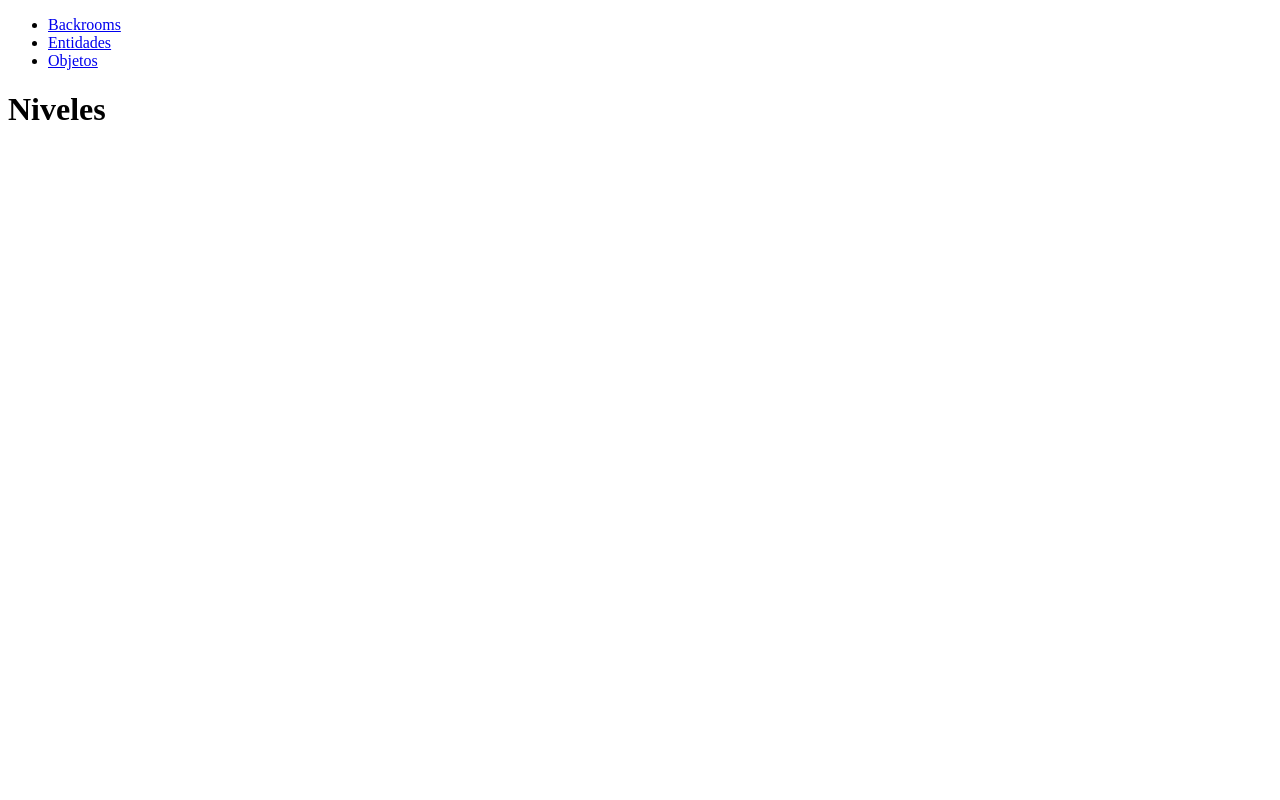
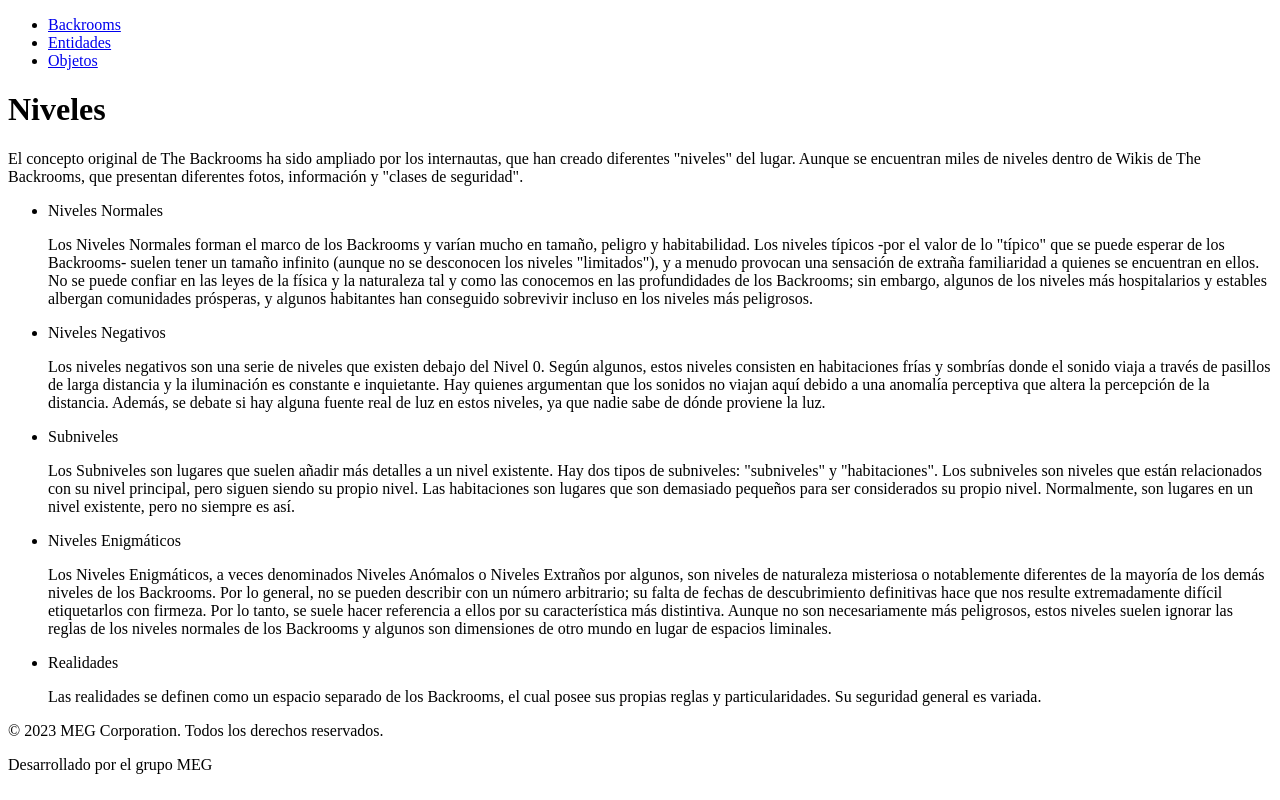
Before and after one commit to FullStackFJ/MEG-Tp1, a plain HTML site: page pages/niveles.html in a window 1280 px wide. Drawn offline with Linux system fonts and the light colour scheme.

Commit message:
Actualizacion de niveles y footer agregado en todas las pags

```diff
--- a/pages/niveles.html
+++ b/pages/niveles.html
@@ -15,6 +15,41 @@
             </ul>
         </nav>
     </header>
-    <h1>Niveles</h1>
+    <main>
+        <h1>Niveles</h1>
+        <p>El concepto original de The Backrooms ha sido ampliado por los internautas, que han creado diferentes "niveles" del lugar.
+            Aunque se encuentran miles de niveles dentro de Wikis de The Backrooms, que presentan diferentes fotos, información y "clases de seguridad".
+        </p>
+        <ul>
+            <li>Niveles Normales<p>Los Niveles Normales forman el marco de los Backrooms y varían mucho en tamaño, peligro y habitabilidad.
+                Los niveles típicos -por el valor de lo "típico" que se puede esperar de los Backrooms-
+                suelen tener un tamaño infinito (aunque no se desconocen los niveles "limitados"),
+                y a menudo provocan una sensación de extraña familiaridad a quienes se encuentran en ellos.
+                No se puede confiar en las leyes de la física y la naturaleza tal y como las conocemos en las profundidades de los Backrooms;
+                sin embargo, algunos de los niveles más hospitalarios y estables albergan comunidades prósperas,
+                 y algunos habitantes han conseguido sobrevivir incluso en los niveles más peligrosos.</p></li>
+            <li>Niveles Negativos<p>Los niveles negativos son una serie de niveles que existen debajo del Nivel 0.
+                Según algunos, estos niveles consisten en habitaciones frías y sombrías donde el sonido viaja a través de pasillos de larga distancia y
+                la iluminación es constante e inquietante. Hay quienes argumentan que los sonidos no viajan aquí debido a una anomalía perceptiva
+                que altera la percepción de la distancia.
+                Además, se debate si hay alguna fuente real de luz en estos niveles, ya que nadie sabe de dónde proviene la luz.</p></li>
+            <li>Subniveles<p>Los Subniveles son lugares que suelen añadir más detalles a un nivel existente.
+                Hay dos tipos de subniveles: "subniveles" y "habitaciones". Los subniveles son niveles que están relacionados con su nivel principal,
+                pero siguen siendo su propio nivel. Las habitaciones son lugares que son demasiado pequeños para ser considerados su propio nivel.
+                Normalmente, son lugares en un nivel existente, pero no siempre es así.</p></li>
+            <li>Niveles Enigmáticos<p>Los Niveles Enigmáticos, a veces denominados Niveles Anómalos o Niveles Extraños por algunos,
+                son niveles de naturaleza misteriosa o notablemente diferentes de la mayoría de los demás niveles de los Backrooms.
+                Por lo general, no se pueden describir con un número arbitrario; su falta de fechas de descubrimiento definitivas
+                hace que nos resulte extremadamente difícil etiquetarlos con firmeza. Por lo tanto, se suele hacer referencia a ellos por
+                su característica más distintiva. Aunque no son necesariamente más peligrosos, estos niveles suelen ignorar las reglas de los niveles normales
+                de los Backrooms y algunos son dimensiones de otro mundo en lugar de espacios liminales.</p></li>
+            <li>Realidades<p>Las realidades se definen como un espacio separado de los Backrooms, el cual posee sus propias reglas y particularidades.
+                Su seguridad general es variada.</p></li>
+        </ul>
+    </main>
+    <footer>
+        <p>© 2023 MEG Corporation. Todos los derechos reservados.</p>
+        <p>Desarrollado por el grupo MEG</p>
+    </footer>
 </body>
 </html>
```
Also changed, not shown: index.html (+4 -0 lines), pages/entidades.html (+4 -0 lines), pages/objetos.html (+4 -0 lines).
